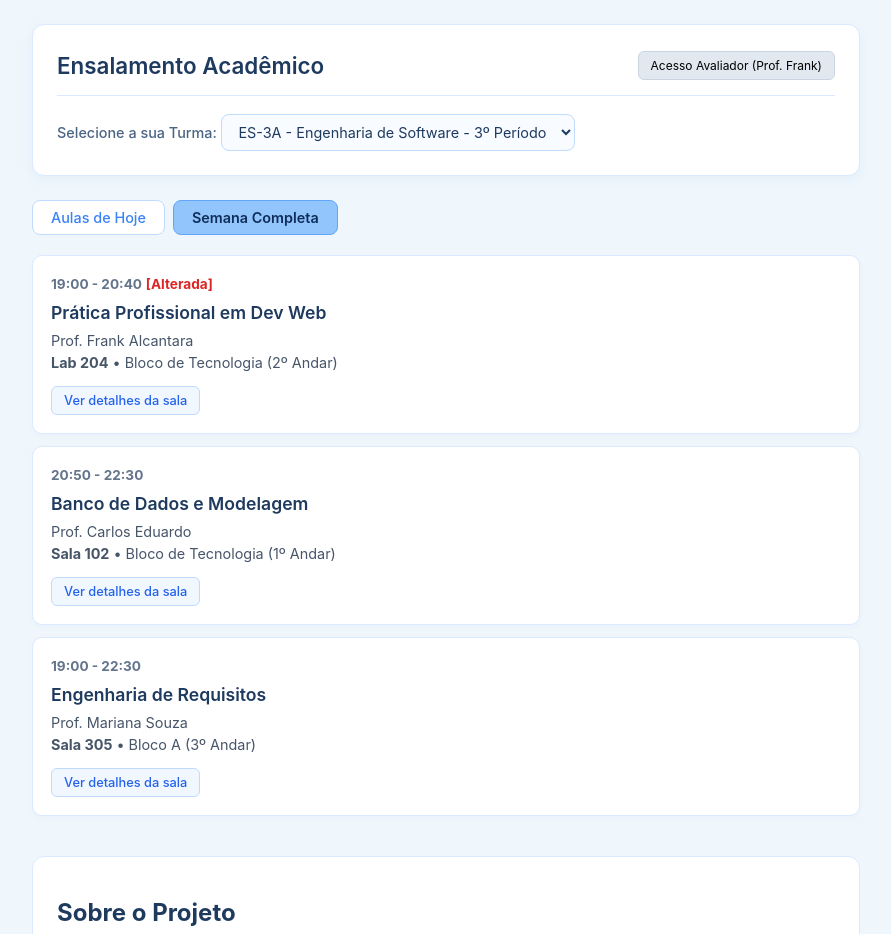
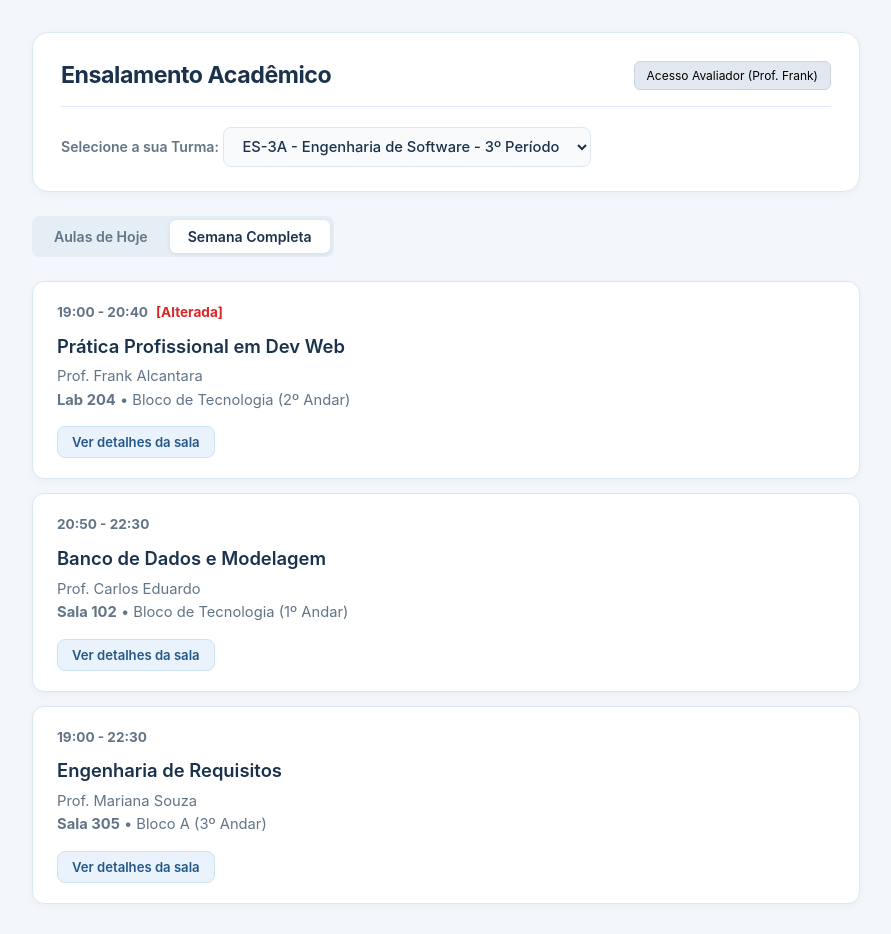
Before and after one commit to juliavieirarodrigues/ensalamento, a plain HTML site: page index.html in a window 1280 px wide. Shown: the top 934 px of the page, without its empty margins (194-1085 px from the left). Drawn offline with Linux system fonts and the light colour scheme.

Commit message:
style: aprimora layout com estetca moderna e componentes refinados

```diff
--- a/style.css
+++ b/style.css
@@ -1,218 +1,268 @@
+:root {
+  --bg-main: #f3f7fb;
+  --surface: #ffffff;
+  --surface-alt: #f8fafc;
+  --primary-blue: #7bb5e8;
+  --primary-hover: #68a4dc;
+  --primary-soft: #eaf3fb;
+  --primary-dark: #1b324d;
+  --text-main: #243342;
+  --text-muted: #627487;
+  --border-light: #dde7f0;
+  --shadow-sm: 0 2px 6px rgba(40, 75, 110, 0.05);
+  --shadow-md: 0 8px 24px rgba(35, 70, 105, 0.08);
+  --radius-sm: 8px;
+  --radius-md: 12px;
+  --radius-lg: 16px;
+}
+
 * {
   box-sizing: border-box;
   margin: 0;
   padding: 0;
-  font-family: -apple-system, BlinkMacSystemFont, "Segoe UI", Roboto, Helvetica, Arial, sans-serif;
+  font-family: -apple-system, BlinkMacSystemFont, "Segoe UI", Roboto, Inter, Helvetica, Arial, sans-serif;
+  -webkit-font-smoothing: antialiased;
 }
 
 body {
-  background-color: #f0f7fc;
-  color: #2c3e50;
-  line-height: 1.5;
-  padding: 24px 16px;
+  background-color: var(--bg-main);
+  color: var(--text-main);
+  line-height: 1.6;
+  padding: 32px 16px;
   max-width: 860px;
   margin: 0 auto;
 }
 
+/* Cabeçalho */
 header {
-  background: #ffffff;
-  padding: 24px;
-  border-radius: 12px;
-  border: 1px solid #dbeafe;
-  box-shadow: 0 4px 12px rgba(186, 215, 242, 0.25);
+  background: var(--surface);
+  padding: 24px 28px;
+  border-radius: var(--radius-lg);
+  border: 1px solid var(--border-light);
+  box-shadow: var(--shadow-sm);
   margin-bottom: 24px;
 }
 
 header h1 {
-  font-size: 1.4rem;
-  font-weight: 600;
-  color: #1e3a5f;
+  font-size: 1.45rem;
+  font-weight: 700;
+  letter-spacing: -0.02em;
+  color: var(--primary-dark);
 }
 
 .turma-selector-area {
-  margin-top: 18px;
+  margin-top: 20px;
   display: flex;
   align-items: center;
-  gap: 10px;
+  gap: 12px;
+  flex-wrap: wrap;
 }
 
 .turma-selector-area label {
-  font-size: 0.9rem;
-  font-weight: 500;
-  color: #4b6584;
+  font-size: 0.88rem;
+  font-weight: 600;
+  color: var(--text-muted);
 }
 
 .turma-selector-area select {
-  padding: 8px 12px;
-  border: 1px solid #bfdbfe;
-  border-radius: 8px;
-  background-color: #f8fbff;
-  color: #1e3a5f;
-  font-size: 0.9rem;
+  padding: 9px 14px;
+  border: 1px solid var(--border-light);
+  border-radius: var(--radius-sm);
+  background-color: var(--surface-alt);
+  color: var(--primary-dark);
+  font-size: 0.92rem;
+  font-weight: 500;
   outline: none;
-  transition: border-color 0.2s;
+  cursor: pointer;
+  transition: border-color 0.2s, box-shadow 0.2s;
 }
 
 .turma-selector-area select:focus {
-  border-color: #60a5fa;
+  border-color: var(--primary-blue);
+  box-shadow: 0 0 0 3px rgba(123, 181, 232, 0.25);
 }
 
+/* Controlos de Visualização */
 .view-controls {
-  display: flex;
-  gap: 8px;
-  margin-bottom: 20px;
+  display: inline-flex;
+  background: #e5edf5;
+  padding: 4px;
+  border-radius: var(--radius-sm);
+  gap: 4px;
+  margin-bottom: 24px;
 }
 
 .view-controls button {
   padding: 8px 18px;
-  border: 1px solid #bfdbfe;
-  background-color: #ffffff;
-  color: #3b82f6;
-  border-radius: 8px;
-  font-size: 0.9rem;
-  font-weight: 500;
+  border: none;
+  background: transparent;
+  color: var(--text-muted);
+  border-radius: 6px;
+  font-size: 0.88rem;
+  font-weight: 600;
   cursor: pointer;
   transition: all 0.2s ease;
 }
 
 .view-controls button:hover {
-  background-color: #eff6ff;
+  color: var(--primary-dark);
 }
 
 .view-controls button.active {
-  background-color: #93c5fd;
-  color: #0f2d59;
-  border-color: #60a5fa;
-  font-weight: 600;
+  background: var(--surface);
+  color: var(--primary-dark);
+  box-shadow: 0 1px 4px rgba(0, 0, 0, 0.08);
 }
 
+/* Grade de Aulas */
 .aulas-grid {
   display: flex;
   flex-direction: column;
-  gap: 12px;
-  margin-bottom: 32px;
+  gap: 14px;
+  margin-bottom: 36px;
 }
 
 .card-aula {
-  background: #ffffff;
-  padding: 18px;
-  border-radius: 10px;
-  border: 1px solid #dbeafe;
-  box-shadow: 0 2px 6px rgba(186, 215, 242, 0.15);
-  transition: transform 0.15s ease, box-shadow 0.15s ease;
+  background: var(--surface);
+  padding: 20px 24px;
+  border-radius: var(--radius-md);
+  border: 1px solid var(--border-light) !important;
+  box-shadow: var(--shadow-sm);
+  transition: transform 0.15s ease, box-shadow 0.15s ease, border-color 0.15s ease;
+  position: relative;
 }
 
 .card-aula:hover {
   transform: translateY(-2px);
-  box-shadow: 0 4px 10px rgba(186, 215, 242, 0.3);
+  box-shadow: var(--shadow-md);
+  border-color: #c9dbed !important;
 }
 
 .card-aula.tag-atual {
-  border-left: 4px solid #38bdf8;
-  background-color: #f0f9ff;
+  border-left: 5px solid #38bdf8 !important;
+  background: #f6fbff;
 }
 
 .card-aula.tag-proxima {
-  border-left: 4px solid #818cf8;
-  background-color: #f5f7ff;
+  border-left: 5px solid #818cf8 !important;
+  background: #fafbff;
 }
 
 .card-cabecalho {
+  display: flex;
+  align-items: center;
+  gap: 8px;
   font-size: 0.85rem;
-  color: #64748b;
-  margin-bottom: 6px;
+  font-weight: 600;
+  color: var(--text-muted);
+  margin-bottom: 8px;
 }
 
 .card-aula h4 {
-  font-size: 1.1rem;
+  font-size: 1.15rem;
   font-weight: 600;
-  color: #1e3a5f;
+  color: var(--primary-dark);
   margin-bottom: 4px;
 }
 
 .card-aula p {
-  color: #475569;
-  font-size: 0.9rem;
+  color: var(--text-muted);
+  font-size: 0.92rem;
 }
 
 .btn-detalhes {
-  margin-top: 12px;
-  padding: 6px 12px;
-  background: #f0f7ff;
-  border: 1px solid #bfdbfe;
-  border-radius: 6px;
+  margin-top: 14px;
+  display: inline-block;
+  padding: 7px 14px;
+  background: var(--primary-soft);
+  border: 1px solid #cce2f5;
+  border-radius: var(--radius-sm);
   cursor: pointer;
-  font-size: 0.8rem;
-  font-weight: 500;
-  color: #2563eb;
-  transition: background 0.15s;
+  font-size: 0.82rem;
+  font-weight: 600;
+  color: #24588a;
+  transition: all 0.15s ease;
 }
 
 .btn-detalhes:hover {
-  background: #dbeafe;
+  background: #deeffa;
+  border-color: var(--primary-blue);
 }
 
+/* Modal de Sala */
 dialog#modal-sala {
   margin: auto;
-  border: 1px solid #bfdbfe;
-  border-radius: 12px;
-  box-shadow: 0 12px 30px rgba(30, 58, 95, 0.15);
-  padding: 24px;
+  border: 1px solid var(--border-light);
+  border-radius: var(--radius-lg);
+  box-shadow: var(--shadow-md);
+  padding: 28px;
   max-width: 440px;
   width: 90%;
-  background: #ffffff;
+  background: var(--surface);
 }
 
 dialog#modal-sala::backdrop {
-  background: rgba(15, 23, 42, 0.35);
-  backdrop-filter: blur(2px);
+  background: rgba(18, 30, 45, 0.4);
+  backdrop-filter: blur(3px);
 }
 
 dialog#modal-sala h3 {
-  margin-bottom: 14px;
-  color: #1e3a5f;
-  font-size: 1.2rem;
+  margin-bottom: 16px;
+  color: var(--primary-dark);
+  font-size: 1.25rem;
+  font-weight: 700;
 }
 
 dialog#modal-sala p {
-  margin-bottom: 8px;
-  font-size: 0.9rem;
-  color: #334155;
+  margin-bottom: 10px;
+  font-size: 0.92rem;
+  color: var(--text-main);
 }
 
 #btn-fechar-modal {
-  margin-top: 14px;
-  padding: 8px 16px;
-  background: #e2e8f0;
-  color: #334155;
-  border: none;
-  border-radius: 6px;
+  margin-top: 18px;
+  padding: 9px 18px;
+  background: var(--surface-alt);
+  color: var(--text-main);
+  border: 1px solid var(--border-light);
+  border-radius: var(--radius-sm);
   cursor: pointer;
-  font-weight: 500;
-  font-size: 0.85rem;
+  font-weight: 600;
+  font-size: 0.86rem;
+  transition: background 0.15s ease;
 }
 
 #btn-fechar-modal:hover {
-  background: #cbd5e1;
+  background: #e9eff5;
 }
 
+/* Secção Informativa do Rodapé */
 #secao-sobre {
-  background-color: #ffffff;
-  border: 1px solid #dbeafe;
-  border-radius: 12px;
-  padding: 24px;
-  margin-top: 40px;
+  background: var(--surface);
+  border: 1px solid var(--border-light);
+  border-radius: var(--radius-lg);
+  padding: 28px;
+  box-shadow: var(--shadow-sm);
 }
 
-#secao-sobre h2, #secao-sobre h3 {
-  color: #1e3a5f;
-  margin-top: 14px;
+#secao-sobre h2 {
+  font-size: 1.25rem;
+  font-weight: 700;
+  color: var(--primary-dark);
+  margin-bottom: 12px;
+}
+
+#secao-sobre h3 {
+  font-size: 1rem;
+  font-weight: 600;
+  color: var(--primary-dark);
+  margin-top: 18px;
   margin-bottom: 8px;
 }
 
 #secao-sobre p, #secao-sobre li {
   font-size: 0.88rem;
-  color: #475569;
+  color: var(--text-muted);
 }
 
 #secao-sobre ul {
```
